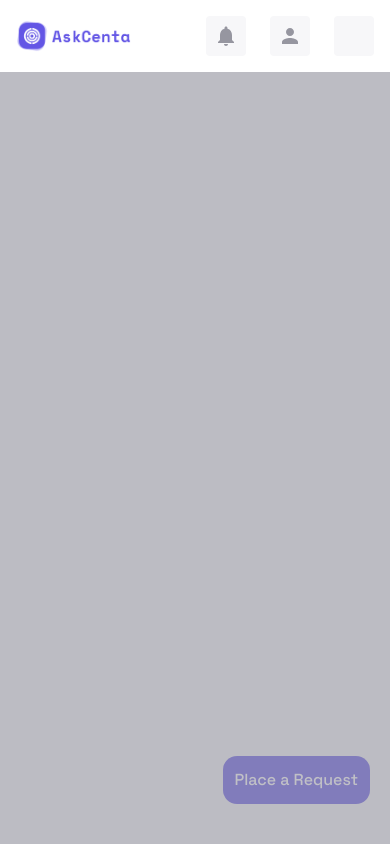
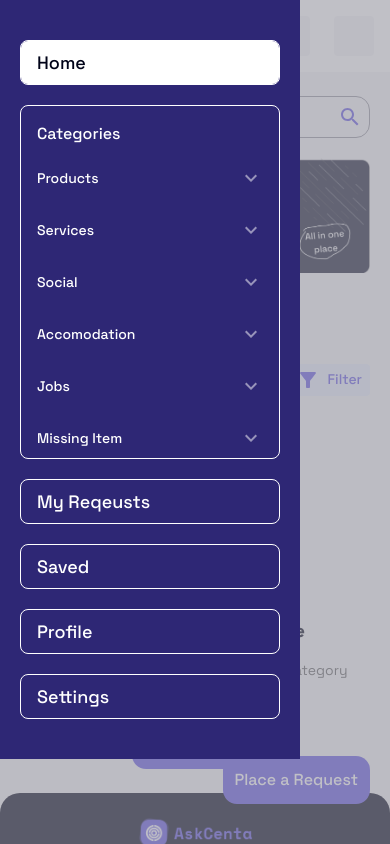
Before and after one commit to NoStackDev/askit, a Next.js app: page / in a window 390 px wide. Both pictures are taken after a click on the icon 354 px from the left and 36 px from the top of the page. Shown: the top 844 px of the page. Built offline with nearby package versions, Linux system fonts and the light colour scheme; grey boxes are pictures that could not be loaded.

Commit message:
working on sidebar scroll

```diff
--- a/src/components/Sidebar.tsx
+++ b/src/components/Sidebar.tsx
@@ -2,7 +2,7 @@
 
 import { cn } from "@/app/lib/utils";
 import Link from "next/link";
-import React, { HTMLAttributes } from "react";
+import React, { HTMLAttributes, useEffect } from "react";
 import { usePathname } from "next/navigation";
 import { sidebarConfig, sidebarConfig1 } from "@/config.ts/sidebarConfig";
 import { getCategories } from "@/app/lib/category";
@@ -43,16 +43,24 @@ const Sidebar = React.forwardRef<HTMLDivElement, Props>(
     );
     renderSidebar = renderSidebar === "" ? true : Boolean(renderSidebar);
 
+    useEffect(() => {
+      if (showSidebar) {
+        document.body.style.overflow = "hidden";
+      }
+    }, [showSidebar]);
+
     return (
       <>
         {showSidebar && (
-          <div className="sticky top-0 bg-stroke/60 z-40 md:hidden w-screen h-screen"></div>
+          <div className="fixed top-0 bg-stroke/60 z-40 md:hidden w-screen h-screen"></div>
         )}
 
         <div
           className={cn(
-            "px-5 py-10 bg-[#2E2775] sticky md:relative top-0 w-screen max-w-[300px] z-50 md:z-0 flex flex-col gap-5 h-fit md:rounded-[20px] md:ml-[100px] md:mt-14 md:w-[300px]",
-            // !showSidebar && "-left-full",
+            "px-5 py-10 bg-[#2E2775] flex flex-col gap-5 h-fit md:rounded-[20px] md:ml-[100px] md:mt-14 md:w-[300px]",
+            !showSidebar && "hidden md:flex",
+            showSidebar &&
+              "fixed top-0 w-screen max-w-[300px] z-50 overflow-auto",
             className
           )}
           ref={sidebarRef}
```
